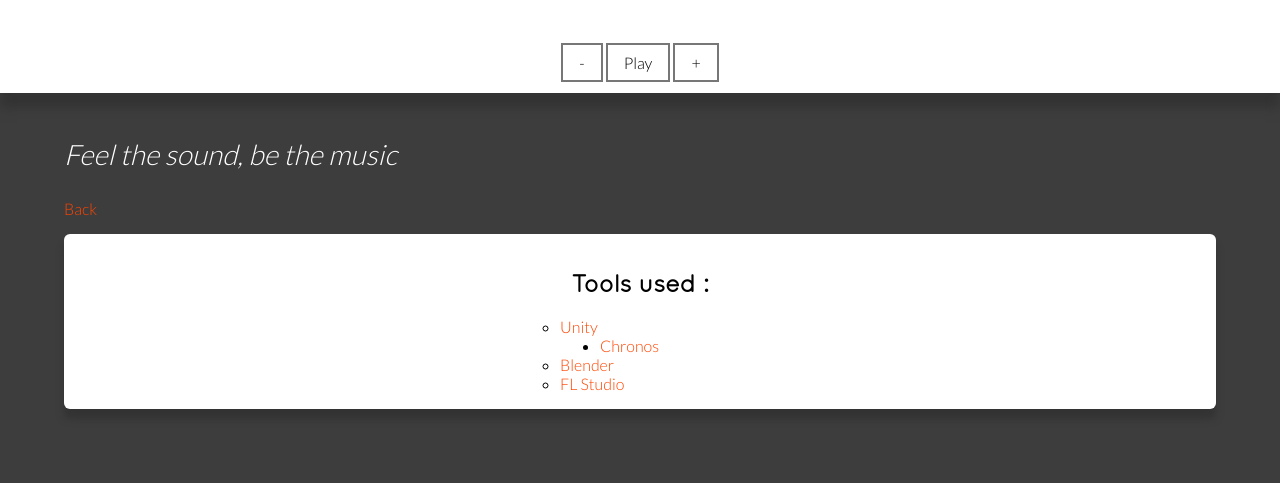
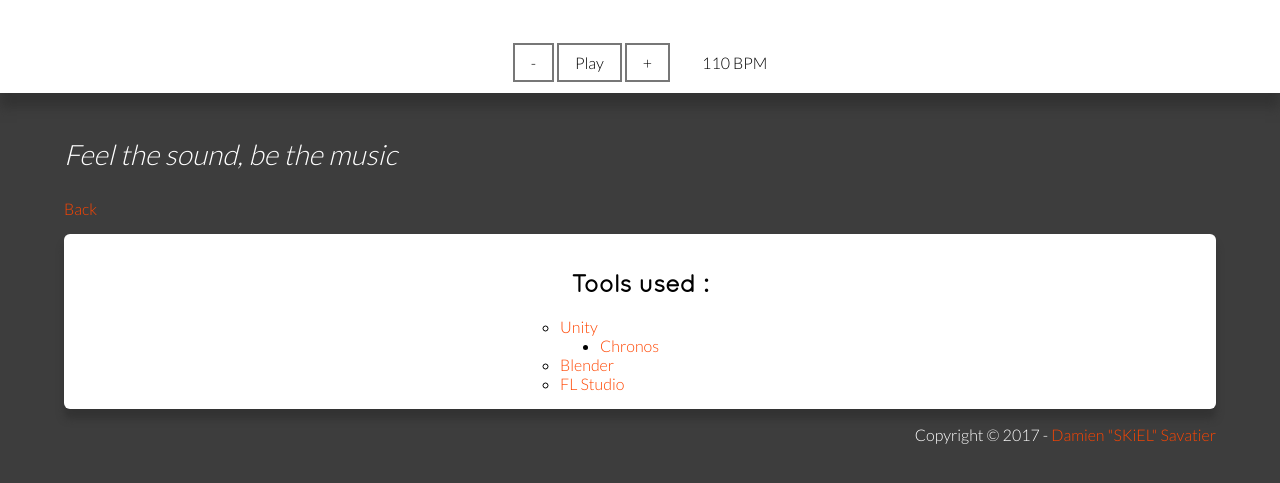
Before and after one commit to Team-Euterpe/almagest-game, a plain HTML site: page tools.html in a window 1280 px wide. Shown: the part 117-600 px from the top of the page. Drawn offline with Linux system fonts and the light colour scheme.

Commit message:
tools added footer and js

```diff
--- a/tools.html
+++ b/tools.html
@@ -38,6 +38,8 @@
           <li><a href="https://www.image-line.com/flstudio/">FL Studio</a></li>
         </ul>
       </article>
+      <footer>Copyright &copy; 2017 - <a href="https://twitter.com/Shookaite">Damien "SKiEL" Savatier</a></footer>
     </main>
+    <script src="alma.js"></script>
   </body>
 </html>
```
